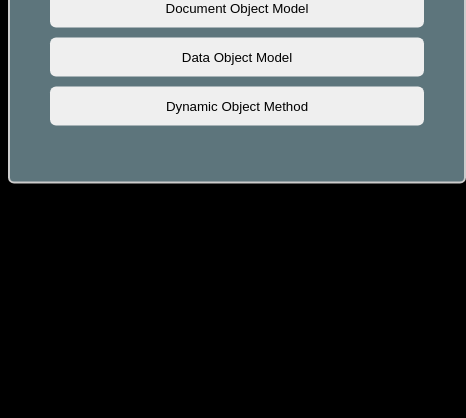
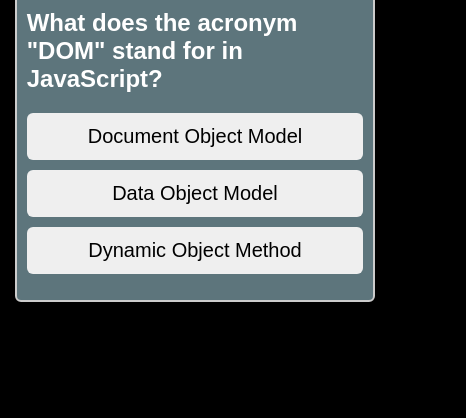
Before and after one commit to GhaliaSaleh/quize-app, a plain HTML site: page index.html in a window 390 px wide. Shown: the part 442-860 px from the top of the page, 466 px wide, since content can reach past the window. Drawn offline with Linux system fonts and the light colour scheme.

Commit message:
Update style.css

```diff
--- a/style.css
+++ b/style.css
@@ -1,8 +1,7 @@
 body {
- background-color: black;
- color: black;
+  background-color: black;
+  color: black;
 }
-
 
 .quize{
   flex-direction: column;
@@ -20,6 +19,10 @@ h1 {
   color: white;
 }
 
+#tit{
+  color:gold;
+}
+
 .top-message {
   text-align: center;
   margin-bottom: 30px;
@@ -27,7 +30,6 @@ h1 {
 }
 
 .top-message h1 {
-
   font-weight: bold;
 }
 
@@ -38,17 +40,13 @@ h1 {
 }
 
 .quiz-container {
-  max-width: 800px;
+  max-width: 90%;
   width: 100%;
   padding: 20px;
   border: 2px solid #ccc;
   border-radius: 6px;
   background-color: rgba(173, 216, 230, 0.541);
 }
-
-li label {
-    font-size: 20px;
-  }
 
 #result-container {
   display: none;
@@ -67,15 +65,14 @@ ul {
 li {
   list-style: none;
   margin-bottom: 10px;
-
-
 }
 
 #question {
   font-weight: bold;
   color: white;
+  font-size: 24px; /* Increase font size for mobile devices */
+  margin-bottom: 20px; /* Add more space between question and options */
 }
-
 
 button {
   display: block;
@@ -85,6 +82,7 @@ button {
   border-radius: 6px;
   transition: background-color 0.3s ease;
   cursor: pointer;
+  font-size: 18px; /* Increase font size for mobile devices */
 }
 
 button:focus {
@@ -114,16 +112,21 @@ button:focus {
 .score-message {
   font-size: 18px;
   margin-top: 10px;
+  text-align: center;
 }
 
 .pass-message {
   color: #50b83c;
   font-weight: bold;
+  text-align: center;
+  font-size: 38px;
 }
 
 .fail-message {
   color: #e64a4a;
   font-weight: bold;
+  text-align: center;
+  font-size: 28px;
 }
 
 .Test-Conditions {
@@ -145,30 +148,21 @@ button:focus {
 }
 
 span {
-  color: red;
+  color: gold;
 }
 
 @media only screen and (max-width: 600px) {
-  .quize {
-    display: flex;
-    justify-content: center;
-    align-items: center;
-    min-height: 100vh;
+  .quiz-container {
+    max-width: 90%;
+    margin: 100px auto 0;
+    padding: 10px;
   }
 
-  .quiz-container {
-   max-width: 900px;
-    width: 100%;
-    padding: 40px;
-    margin: 250px auto 0;
-    text-align: center;
-    border: 2px solid #ccc;
-    border-radius: 6px;
-    background-color: rgba(173, 216, 230, 0.541);
-    transform: translateY(-50%);
+  #question {
+    font-size: 24px; /* Reduce font size of question for mobile devices */
   }
 
-  li label {
-    font-size: 18px;
+  button {
+    font-size: 20px; /* Reduce font size of options for mobile devices */
   }
 }
```
